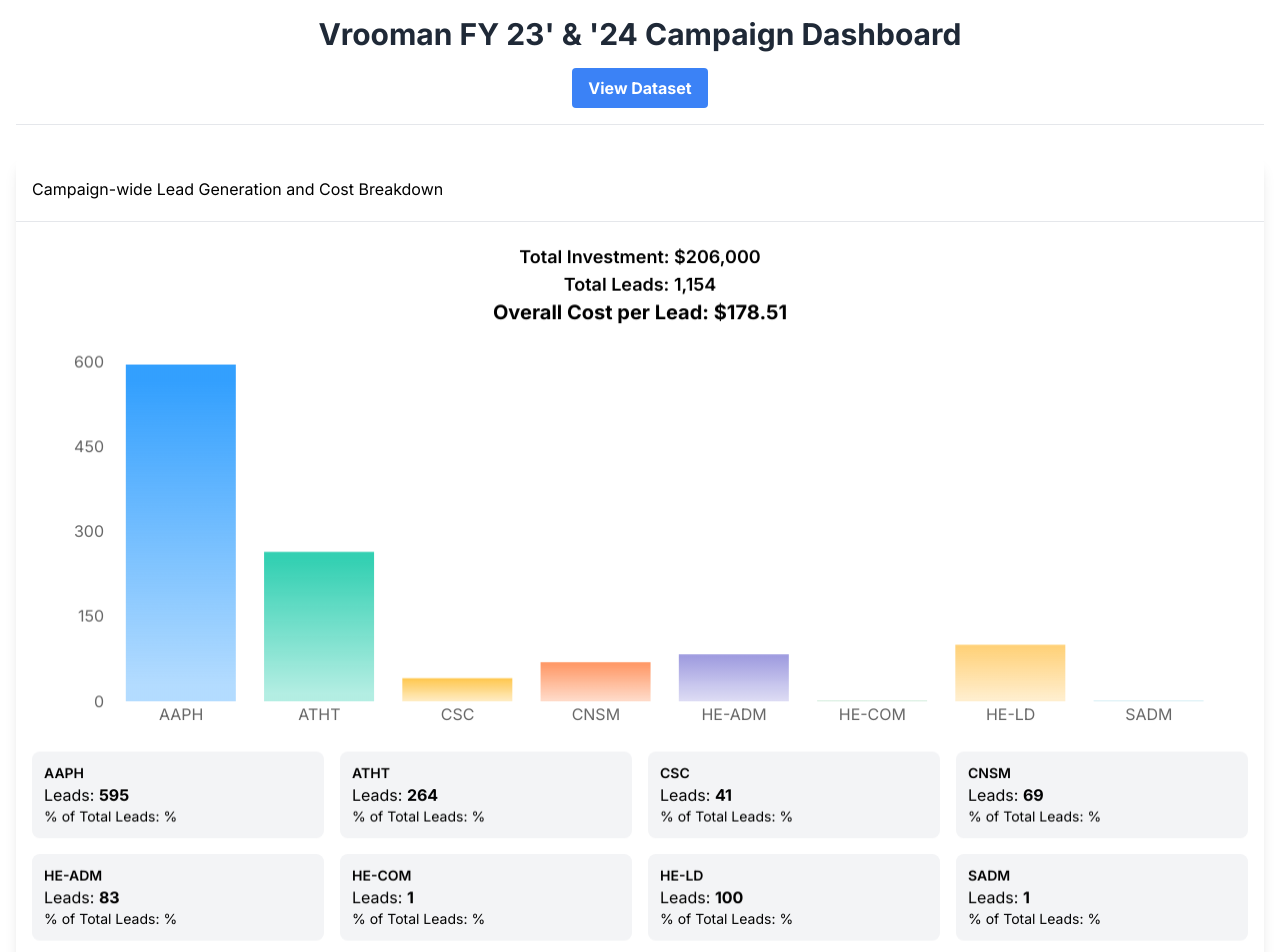
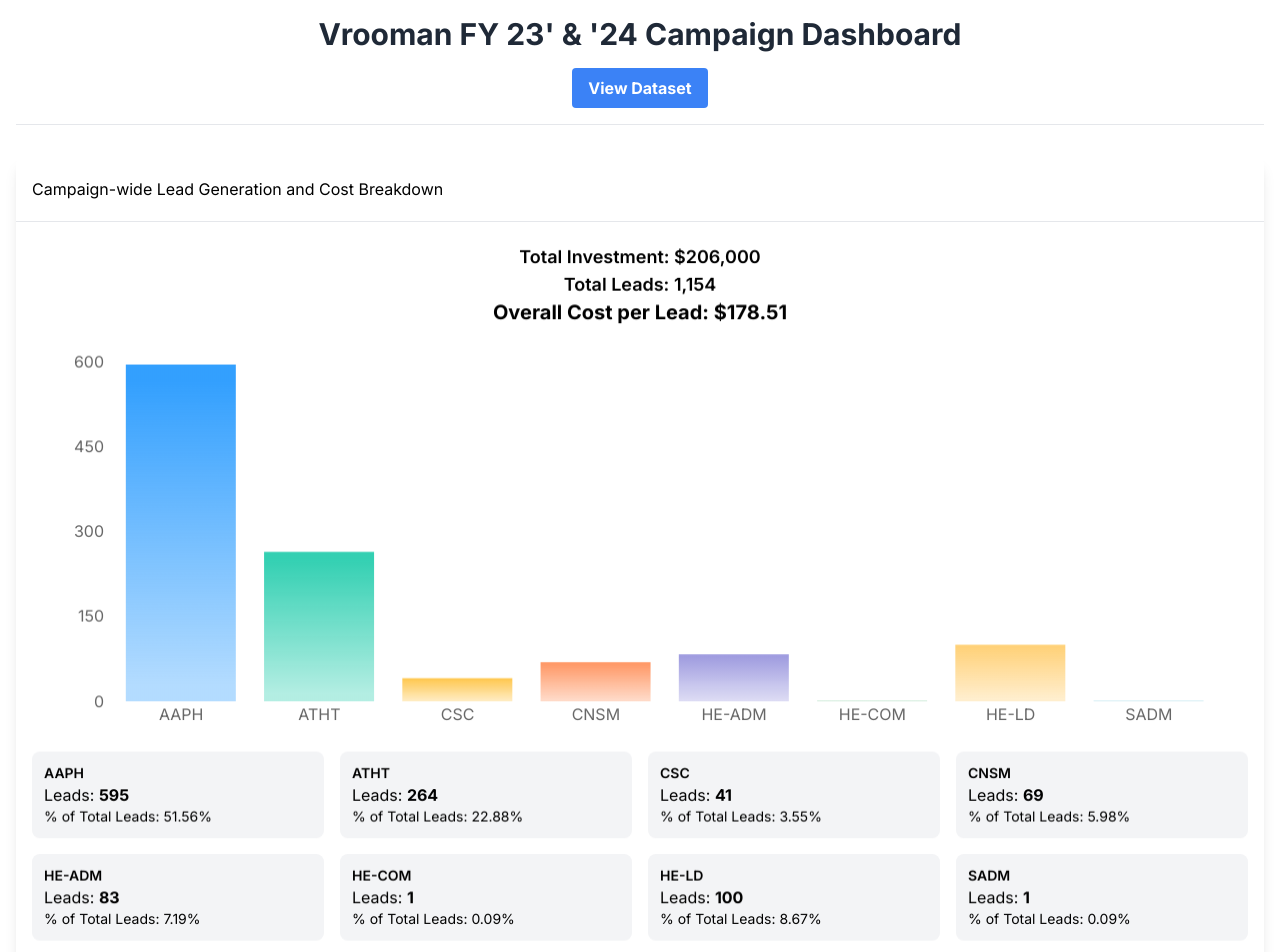
Before and after one commit to leonelSantos/marketing-dashboard, a React (Create React App) app: page / in a window 1280 px wide. Shown: the top 952 px of the page. Built offline with nearby package versions, Linux system fonts and the light colour scheme.

Commit message:
refactor: Update program enrolled, dataset link, title, and add percentage of leads in App.js

```diff
--- a/src/App.js
+++ b/src/App.js
@@ -32,7 +32,8 @@ const dataWithEnrollmentBreakdown = fullData.map(item => ({
   costPerLead: COST_PER_LEAD.toFixed(2),
   costPerEnrollment: item.enrolled > 0 ? (TOTAL_INVESTMENT * (item.enrolled / TOTAL_ENROLLED) / item.enrolled).toFixed(2) : 'N/A',
   totalEnrollmentCost: (item.enrolled * COST_PER_ENROLLMENT).toFixed(2),
-  percentageOfEnrollments: ((item.enrolled / TOTAL_ENROLLED) * 100).toFixed(2)
+  percentageOfEnrollments: ((item.enrolled / TOTAL_ENROLLED) * 100).toFixed(2),
+  percentageOfLeads: ((item.leads / TOTAL_LEADS) * 100).toFixed(2)
 }));
 
 const COLORS = ['#0088FE', '#00C49F', '#FFBB28', '#FF8042', '#8884D8', '#82ca9d', '#ffc658', '#8dd1e1'];
```
